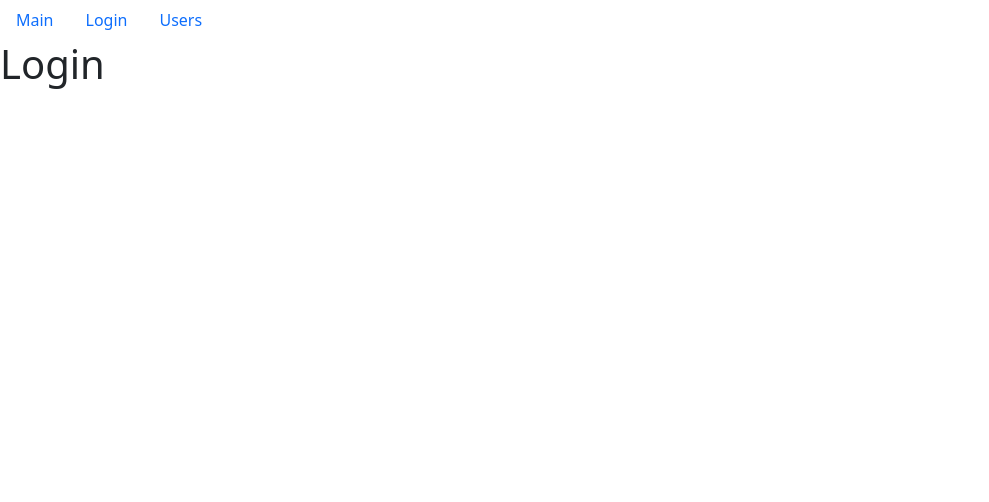
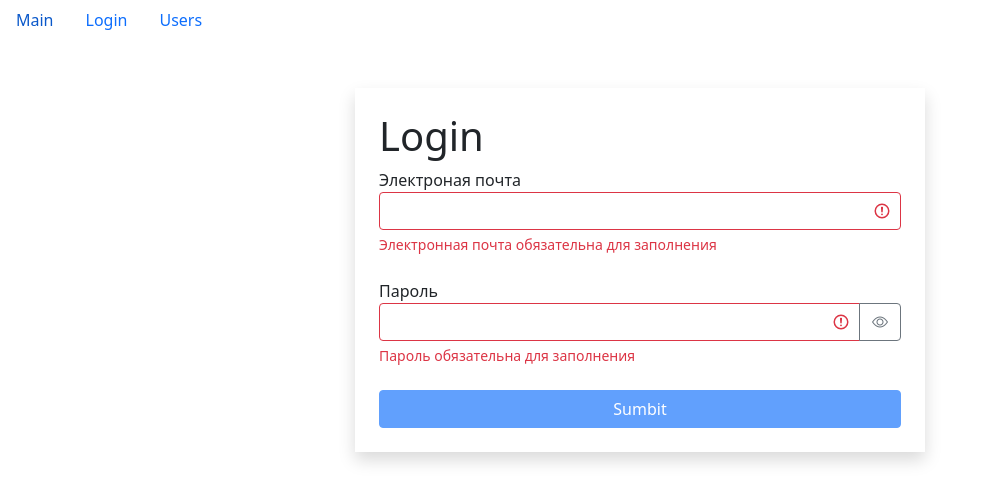
Before and after one commit to StanislavBokov/fast-company, a React (Create React App) app: page /login in a window 1280 px wide. Shown: the top 502 px of the page, without its empty margins (0-989 px from the left). Built offline with nearby package versions, Linux system fonts and the light colour scheme.

Commit message:
add search input

```diff
--- a/src/components/login.jsx
+++ b/src/components/login.jsx
@@ -1,5 +1,76 @@
+
+import { useEffect, useState } from "react/cjs/react.development";
+import TextField from "./textField";
+import { validator } from "../utils/validate";
+
+
 const Login = () => {
-    return <h1>Login</h1>
+    const [value, setValue] = useState({email:'',password:''})
+    const [errors, setErrors] = useState({})
+
+    const handleChange = ({target}) => {
+        setValue({...value,[target.name]:target.value})
+    }
+    const validatorConfig = {
+        email: {
+            isRequired:{message:'Электронная почта обязательна для заполнения'},
+            isEmail: {message:'Емэйл ввелен некорректно'}
+        },
+        password: {
+            isRequired:{message:'Пароль обязательна для заполнения'},
+            isPassword:{message:'Пароль должен содержать хоть одну заглавную букву'},
+            isContainDigit: {message:'Пароль должен содержать хоть одно число'},
+            min: {
+                message:'Пароль должен состоять минимум из 8-ми символов',
+                value:8
+            }
+        }
+    }
+
+    useEffect(() => {
+        validate()
+    },[value])
+    const validate = () => {
+        const errors = validator(value,validatorConfig)
+        setErrors(errors)
+        return Object.keys(errors).length === 0
+    }
+    const isValid = Object.keys(errors).length === 0
+
+
+    const handleSubmit = (e) => {
+        e.preventDefault()
+        const isValid = validate()
+        if(!isValid) return
+        console.log(value)
+
+    }
+    return (
+    <div className="container mt-5">
+        <div className="row">
+            <div className='col-md-6 offset-md-3 shadow p-4'>
+                <h1 mb-4>Login</h1>
+        <form onSubmit={handleSubmit}>
+            <TextField
+                label='Электроная почта'
+                type='text' name='email'
+                value={value.email}
+                onChange={handleChange}
+                error={errors.email}
+            />
+            <TextField
+                label='Пароль'
+                type='password' name='password'
+                value={value.password}
+                onChange={handleChange}
+                error={errors.password}
+            />
+            <button disabled={!isValid} className='btn btn-primary w-100 mx-auto'>Sumbit</button>
+        </form>
+            </div>
+        </div>
+    </div>
+    )
 }
 
 export default Login;
--- /dev/null
+++ b/src/components/searchInput,.jsx
@@ -0,0 +1,11 @@
+import React, { useState } from "react";
+
+const SearchInput = ({search,value}) => {
+
+
+    return (
+        <input className='' type="text" name="" id="" value={value} onChange={(e) => search(e)} placeholder='Строка поиска...'/>
+    )
+}
+
+export default SearchInput;
--- /dev/null
+++ b/src/components/textField.jsx
@@ -0,0 +1,40 @@
+import React from "react";
+import PropTypes from 'prop-types'
+import { useState } from "react/cjs/react.development";
+
+const TextField = ({label,type,name,value,onChange,error}) => {
+    const [showPassword, setShowPassword] = useState(false)
+    const getInputClasses = () => {
+        return 'form-control' + (error ? ' is-invalid': '')
+    }
+    const toggleShowPassword = () => {
+        setShowPassword((prevState) => (!prevState))
+    }
+    return (
+    <div className='mb-4'>
+        <label htmlFor={name}>{label}</label>
+        <div className="input-group has-validation">
+        <input className={getInputClasses()} type={showPassword ? 'text' : type} onChange={onChange} id={name} name={name} value={value}/>
+        {type==='password' && (
+              <button className='btn btn-outline-secondary' type='button' onClick={toggleShowPassword}>
+                  <i className={'bi bi-eye' + (showPassword?'-slash':'')}></i>
+              </button>
+        )}
+            {error && <div className='invalid-feedback'>{error}</div>}
+        </div>
+    </div>
+     );
+}
+TextField.defaultProps = {
+    type:'text'
+}
+TextField.propTypes = {
+    label:PropTypes.string,
+    type:PropTypes.string,
+    name:PropTypes.string,
+    value:PropTypes.string,
+    onChange:PropTypes.func,
+    error:PropTypes.string
+}
+
+export default TextField;
--- a/src/components/users.jsx
+++ b/src/components/users.jsx
@@ -6,6 +6,7 @@
 import GroupList from "./groupList";
 import SearchStatus from "./searchStatus";
 import UserTable from "./userTable";
+import SearchInput from "./searchInput,";
 import _ from "lodash"
 
 const Users = () => {
@@ -17,11 +18,20 @@
     const [sortBy,setSortBy] = useState({path:"name",order:"asc"})
 
     const [users, setUsers] = useState(API.users.fetchAll());
-    //  const [users,setUsers] = useState()
+    const [searchValue, setSearchValue] = useState('')
+    const handleSearchValue = (e) => {
+        setSearchValue(e.target.value)
+    }
 
-      /*useEffect(()=> {
-          API.users.fetchAll().then((data)=>setUsers(data))
-      },[])*/
+    const getSearchedUsers = () => {
+        let searchedUsers = users.filter(user => user.name.toLowerCase().includes(searchValue))
+        return searchedUsers
+    }
+
+    const searchedUsers = getSearchedUsers()
+
+
+
     const handleDelete = (userId) => {
         const newList = users.filter((item) => item._id !== userId);
         setUsers(newList);
@@ -46,7 +56,7 @@
         setCurrentPage(pageIndex);
     };
     const handleProffesionSelect = (item) => {
-
+        setSearchValue('')
         setSelectedProf(item)
     }
     const clearFilter = () => {
@@ -60,8 +70,10 @@
     const filteredUsers = selectedProf
         ? users.filter((user) => JSON.stringify(user.profession) === JSON.stringify(selectedProf))
         : users
+
+
     const count = filteredUsers.length;
-    const sortedUsers = _.orderBy(filteredUsers,[sortBy.path],[sortBy.order])
+    const sortedUsers = _.orderBy(searchValue?searchedUsers:filteredUsers,[sortBy.path],[sortBy.order])
     const userCrop = paginate(sortedUsers, currentPage, pageSize);
 
     return (
@@ -81,6 +93,10 @@
         )}
             <div className="d-flex flex-column">
             <SearchStatus length={count}/>
+            <SearchInput
+                search={handleSearchValue}
+                value={searchValue}
+            />
             {count > 0 && (
             <UserTable users={userCrop}
                        onSort={handleSort}
--- /dev/null
+++ b/src/utils/validate.js
@@ -0,0 +1,46 @@
+export function validator (data, config) {
+    const errors = {}
+
+    function validate(validateMethod,data,config) {
+        let statusValidate;
+        switch (validateMethod) {
+            case 'isRequired':
+                statusValidate = data.trim()===''
+                break;
+            case 'isEmail': {
+                const emailRegEx = /^\S+@\S+\.\S+$/g
+                statusValidate = !emailRegEx.test(data)
+                break
+            }
+            case 'isPassword': {
+                const passwordRegEx = /[A-Z]+/g
+                statusValidate = !passwordRegEx.test(data)
+                break
+            }
+            case 'isContainDigit': {
+                const digitRegEx = /\d+/g
+                statusValidate = !digitRegEx.test(data)
+                break
+            }
+            case 'min': {
+               statusValidate = data.length < config.value
+               break
+            }
+        }
+        if(statusValidate) return config.message
+    }
+    for(const fieldName in data) {
+        config[fieldName]
+        for(const validateMethod in config[fieldName]) {
+            const error = validate(
+                validateMethod,
+                data[fieldName],
+                config[fieldName][validateMethod]
+            )
+            if(error && !errors[fieldName]) {
+                errors[fieldName] = error
+            }
+        }
+    }
+    return errors
+}
```
Also changed, not shown: src/components/layout/login.jsx (deleted), src/components/layout/main.jsx (deleted), src/components/layout/users.jsx (deleted).
